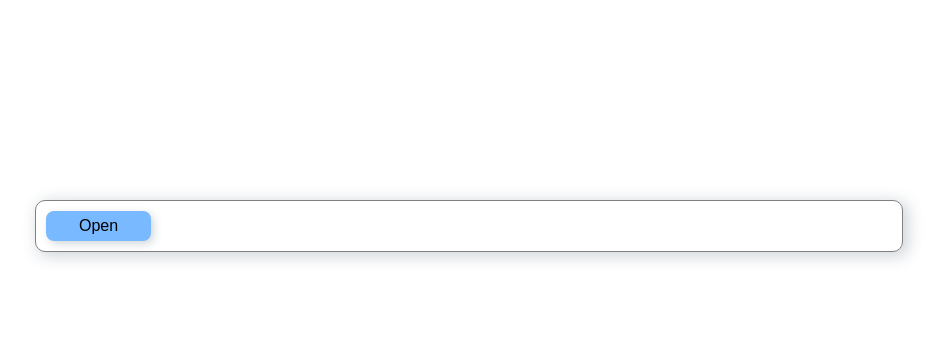
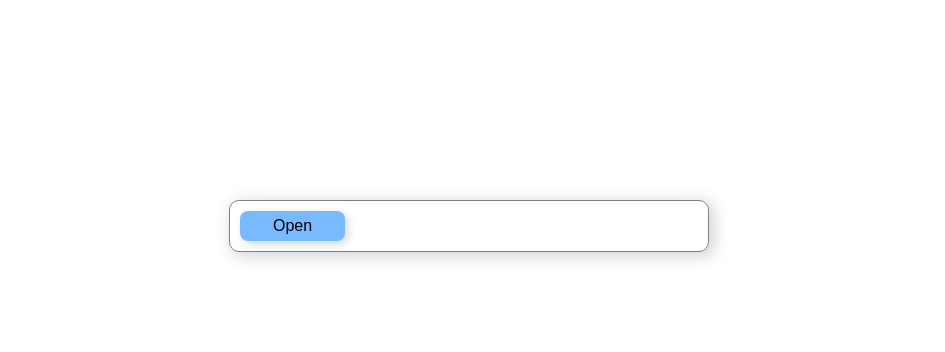
Before and after one commit to lekseff/Collapsible, a website built with webpack: page src/index.html in a window 1280 px wide. Shown: the part 174-526 px from the top of the page, without its empty margins (171-1116 px from the left). Built offline with nearby package versions, Linux system fonts and the light colour scheme.

```diff
--- a/src/css/style.css
+++ b/src/css/style.css
@@ -14,16 +14,12 @@
 }
 
 .note {
-	max-width: 70%;
+	max-width: 480px;
 	border: 1px solid gray;
 	border-radius: 10px;
 	overflow: hidden;
 	padding: 10px;
 	box-shadow: 4px 3px 15px 2px rgb(34 60 80 / 20%);
-}
-
-.note__control {
-
 }
 
 .note__button {
```
Also changed, not shown: .github/workflows/deploy.yml (added), README.md.
